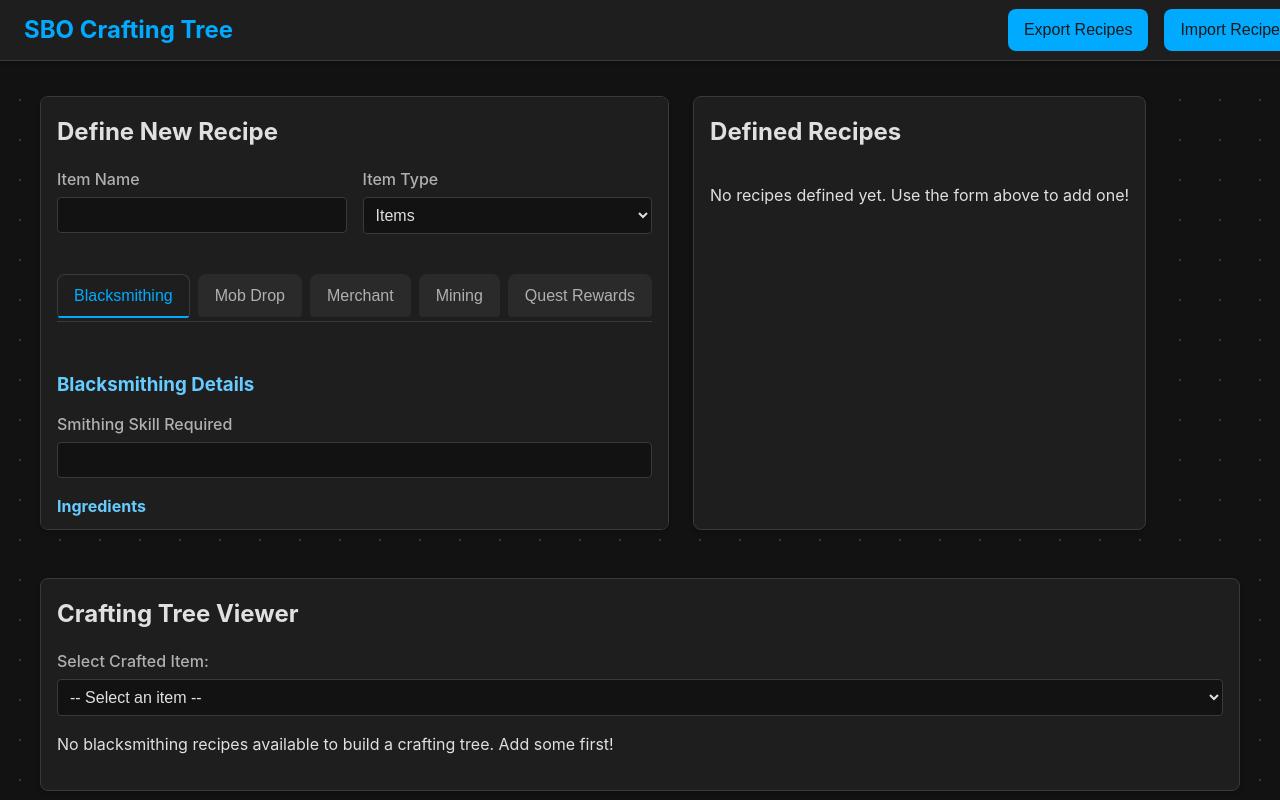
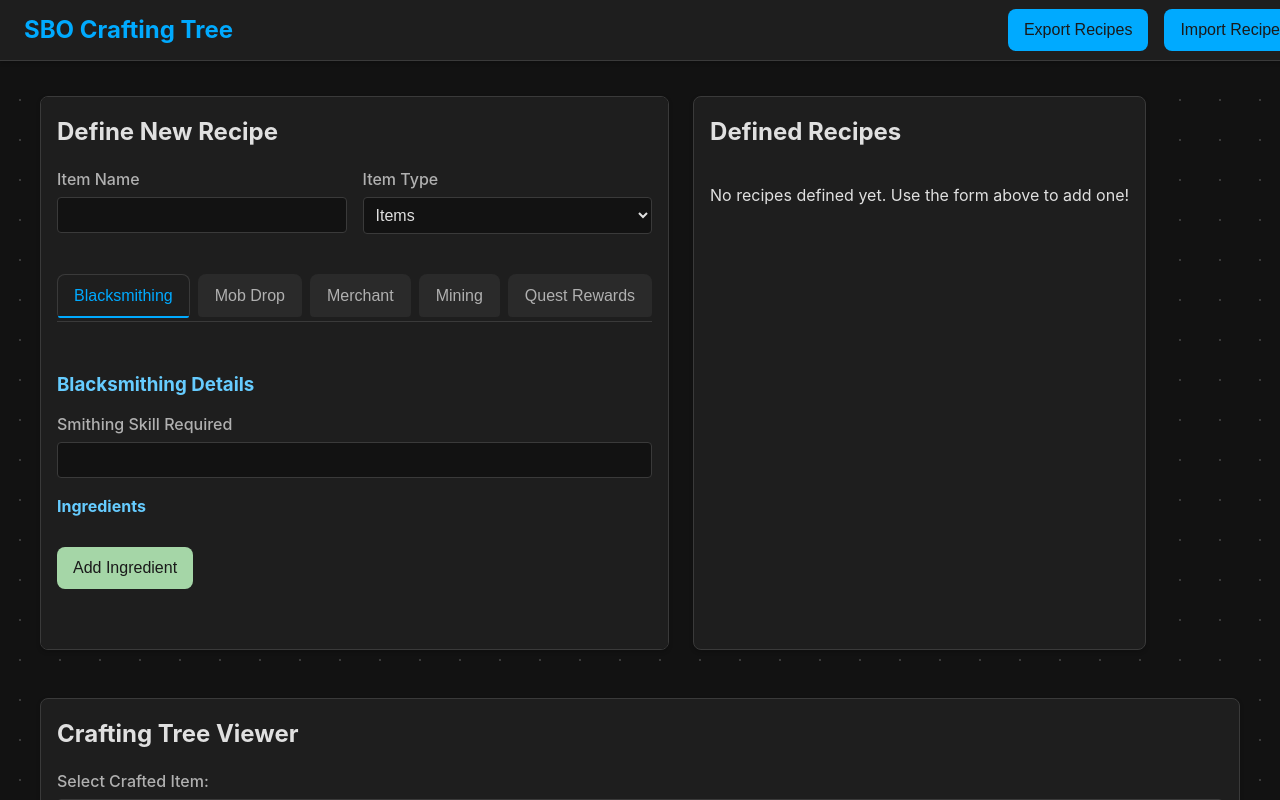
Before and after one commit to arcpsy/sbo-craft-v1, a React (Vite) app: page / in a window 1280 px wide. Shown: the top 800 px of the page. Built offline with nearby package versions, Linux system fonts and the light colour scheme.

Commit message:
feat: Adjust recipe form and list card heights
Increased the fixed height of the recipe form card and recipe list card to 520px. This provides more vertical space for content within these scrollable components, improving usability.

```diff
--- a/src/components/RecipeForm/RecipeForm.css
+++ b/src/components/RecipeForm/RecipeForm.css
@@ -2,7 +2,7 @@
 
 .recipe-form-container {
   padding: var(--spacing-md);
-  height: 400px; /* Fixed height for scrollability */
+  height: 520px; /* Increased height for scrollability */
   overflow-y: auto; /* Enable vertical scrolling */
 }
 
--- a/src/components/RecipeList/RecipeList.css
+++ b/src/components/RecipeList/RecipeList.css
@@ -7,7 +7,7 @@
   border: 1px solid var(--color-border);
   display: flex;
   flex-direction: column; /* Make container a flex column */
-  height: 400px; /* Fixed height for the entire card */
+  height: 520px; /* Increased height for the entire card */
   /* Removed overflow-y: auto from here, as the list itself will scroll */
 }
 
@@ -62,7 +62,7 @@
 }
 
 .recipe-checkbox-container {
-  margin-right: var(--spacing-sm);
+  margin-right: var(--spacing-sm); /* Adjusted from md */
 }
 
 .recipe-title {
@@ -129,7 +129,7 @@
 .recipe-actions {
   display: flex;
   gap: var(--spacing-sm);
-  margin-top: var(--spacing-md);
+  margin-top: var(--spacing-md); /* Adjusted from md */
   justify-content: flex-end;
 }
 
```
